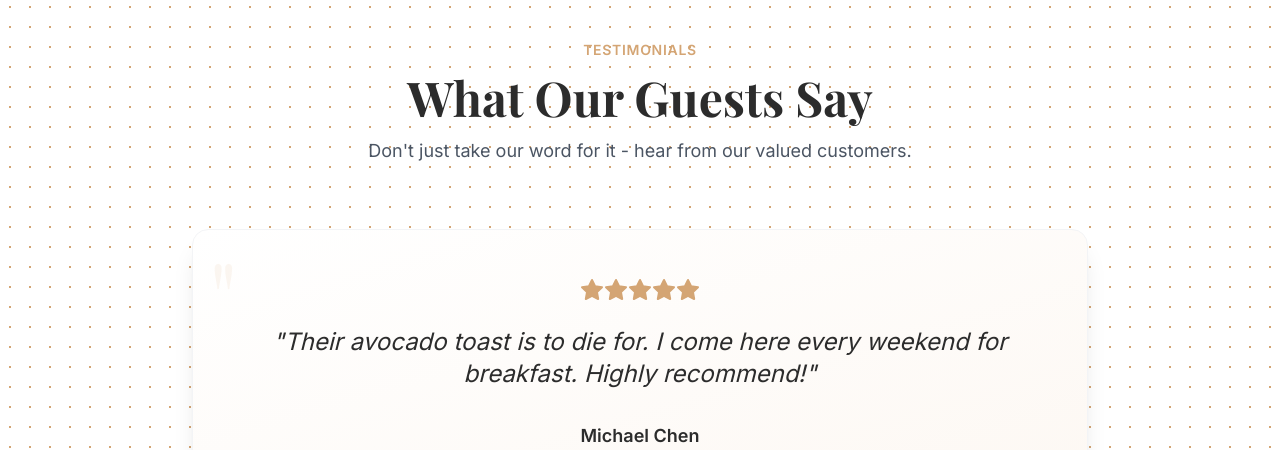
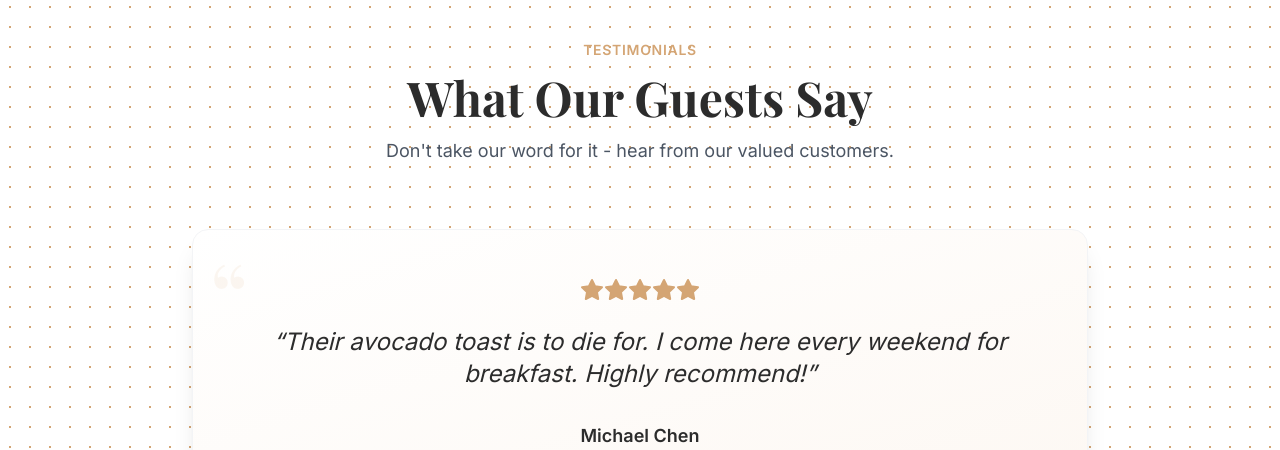
Before and after one commit to Aanirudra78/cafe-7, a Next.js app: page / in a window 1280 px wide. Shown: the part 2920-3370 px from the top of the page. Built offline with nearby package versions, Linux system fonts and the light colour scheme; a web font is replaced by a local one.

Commit message:
Fix ESLint errors - escape unescaped entities in JSX

```diff
--- a/app/contact/page.tsx
+++ b/app/contact/page.tsx
@@ -58,7 +58,7 @@ export default function ContactPage() {
               transition={{ duration: 0.6, delay: 0.2 }}
               className="text-xl text-cream/90"
             >
-              We'd love to hear from you
+              We&apos;d love to hear from you
             </motion.p>
           </div>
         </div>
@@ -84,7 +84,7 @@ export default function ContactPage() {
                     className="bg-green-50 dark:bg-green-900/20 border border-green-200 dark:border-green-800 rounded-lg p-6 text-center"
                   >
                     <p className="text-green-600 dark:text-green-400 font-semibold">
-                      Message sent successfully! We'll get back to you soon.
+                      Message sent successfully! We&apos;ll get back to you soon.
                     </p>
                   </motion.div>
                 ) : (
--- a/app/reservations/page.tsx
+++ b/app/reservations/page.tsx
@@ -117,7 +117,7 @@ export default function ReservationsPage() {
                     Make a Reservation
                   </h2>
                   <p className="text-gray-600 dark:text-gray-400 text-lg">
-                    Fill out the form below and we'll confirm your reservation
+                    Fill out the form below and we&apos;ll confirm your reservation
                   </p>
                 </motion.div>
 
--- a/components/home/Testimonials.tsx
+++ b/components/home/Testimonials.tsx
@@ -48,7 +48,7 @@ export default function Testimonials() {
             What Our Guests Say
           </h2>
           <p className="text-gray-600 dark:text-gray-400 text-sm sm:text-lg max-w-2xl mx-auto">
-            Don't just take our word for it - hear from our valued customers.
+            Don't take our word for it - hear from our valued customers.
           </p>
         </motion.div>
 
@@ -65,7 +65,7 @@ export default function Testimonials() {
               className="bg-gradient-to-br from-white to-light-beige dark:from-dark-brown dark:to-rich-black rounded-2xl shadow-xl p-6 sm:p-8 lg:p-12 border border-gray-100 dark:border-gray-800 relative overflow-hidden"
             >
               {/* Decorative quote icon */}
-              <div className="absolute top-2 left-2 sm:top-4 sm:left-4 text-6xl sm:text-8xl text-accent/10 font-serif">"</div>
+              <div className="absolute top-2 left-2 sm:top-4 sm:left-4 text-6xl sm:text-8xl text-accent/10 font-serif">&ldquo;</div>
               {/* Stars */}
               <div className="flex justify-center mb-4 sm:mb-6">
                 {[...Array(5)].map((_, i) => (
@@ -78,7 +78,7 @@ export default function Testimonials() {
 
               {/* Quote */}
               <blockquote className="text-center text-base sm:text-xl lg:text-2xl italic text-deep-charcoal dark:text-soft-white-dark leading-relaxed mb-6 sm:mb-8">
-                "{testimonials[currentIndex].text}"
+                &ldquo;{testimonials[currentIndex].text}&rdquo;
               </blockquote>
 
               {/* Author */}
--- a/components/ordering/OrderModal.tsx
+++ b/components/ordering/OrderModal.tsx
@@ -130,7 +130,7 @@ export default function OrderModal({ isOpen, onClose }: OrderModalProps) {
                       Order Sent!
                     </h3>
                     <p className="text-gray-600 dark:text-gray-400">
-                      Your order has been sent via WhatsApp. We'll confirm it shortly.
+                      Your order has been sent via WhatsApp. We&apos;ll confirm it shortly.
                     </p>
                   </motion.div>
                 ) : (
```
